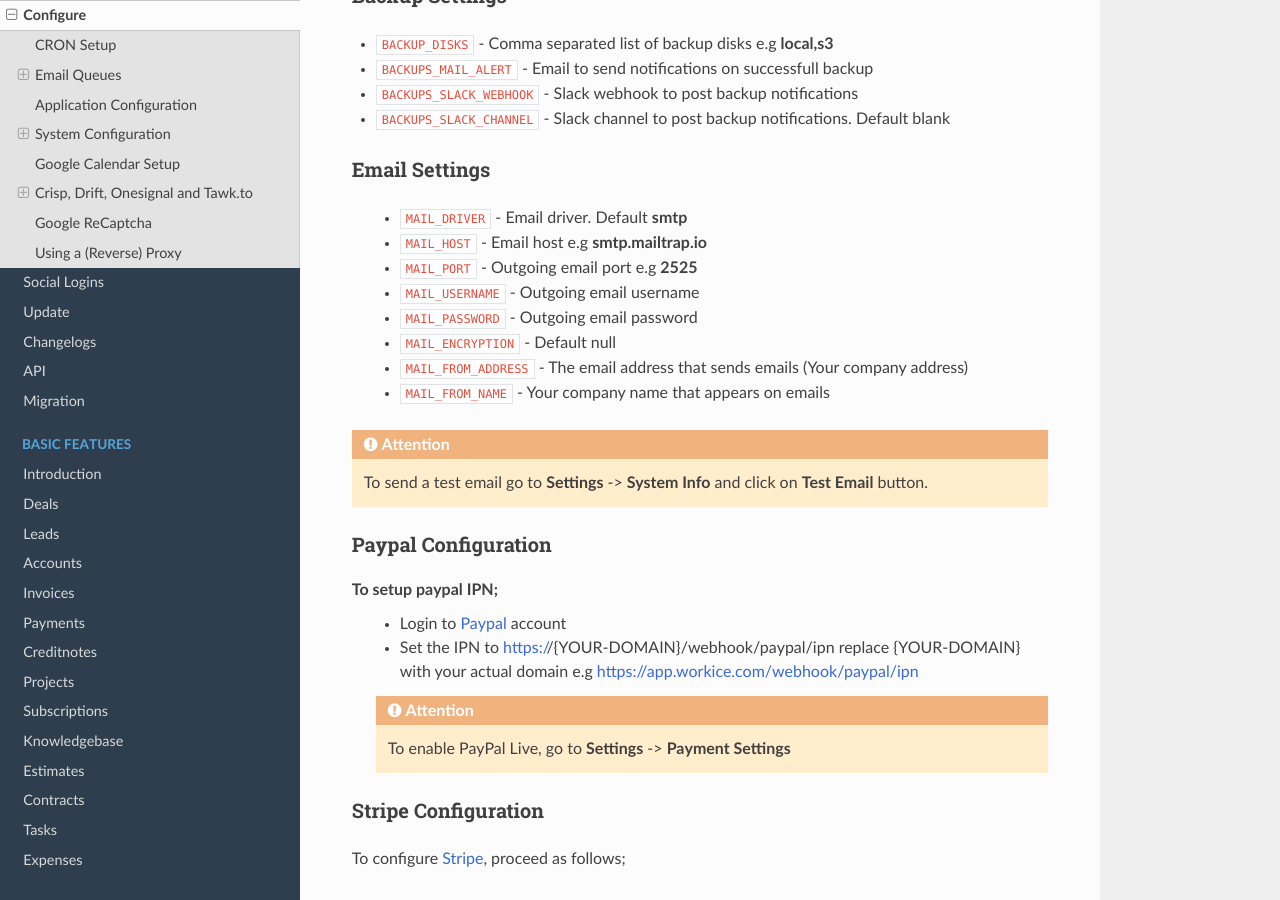
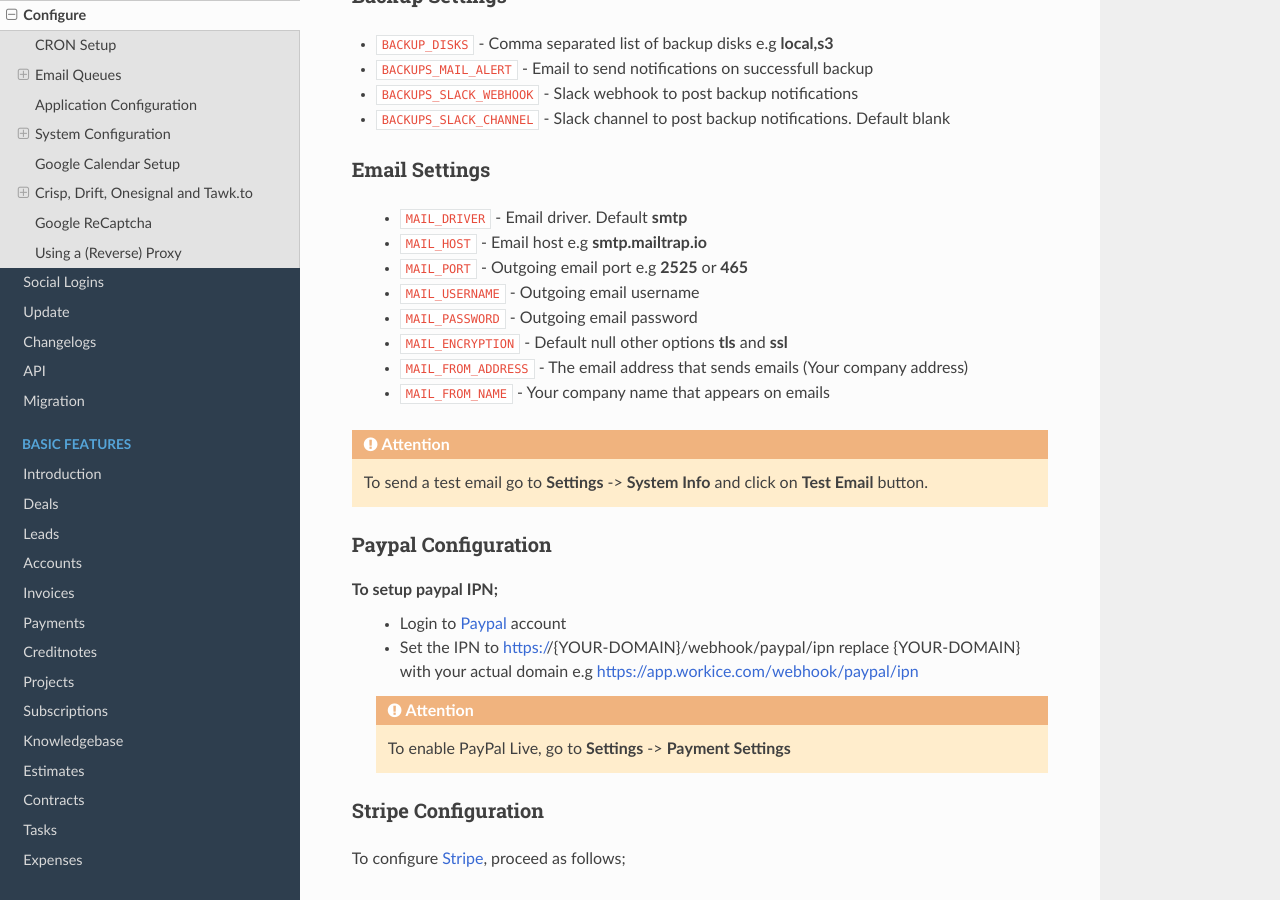
Before and after one commit to wmandai/workice-docs, a Sphinx documentation site: the page built from docs/source/configure.rst, in a window 1280 px wide and 900 px high, scrolled down 1503 px. Built offline with Sphinx 7.4.7 and the Read the Docs theme 2.0.0, drawn with Linux system fonts in a browser that asks for light colours.

Commit message:
Changed email configuration text

```diff
--- a/docs/source/configure.rst
+++ b/docs/source/configure.rst
@@ -64,10 +64,10 @@ Email Settings
 ---------------
  - ``MAIL_DRIVER`` - Email driver. Default **smtp**
  - ``MAIL_HOST`` - Email host e.g **smtp.mailtrap.io**
- - ``MAIL_PORT`` - Outgoing email port e.g **2525**
+ - ``MAIL_PORT`` - Outgoing email port e.g **2525** or **465**
  - ``MAIL_USERNAME`` - Outgoing email username
  - ``MAIL_PASSWORD`` - Outgoing email password
- - ``MAIL_ENCRYPTION`` - Default null
+ - ``MAIL_ENCRYPTION`` - Default null other options **tls** and **ssl**
 
  - ``MAIL_FROM_ADDRESS`` - The email address that sends emails (Your company address)
  - ``MAIL_FROM_NAME`` - Your company name that appears on emails
```
